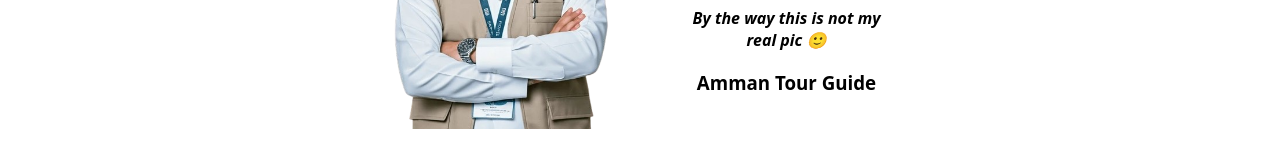
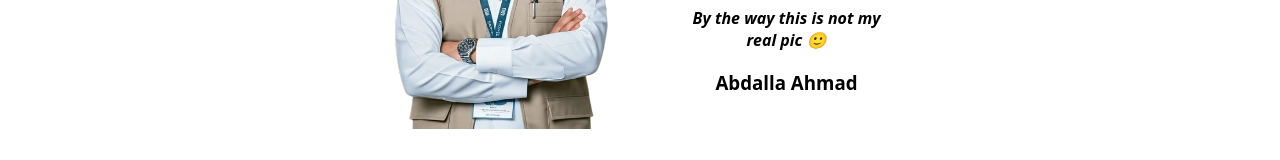
Before and after one commit to AbdallahDev/home-town-site, a plain HTML site: page index.html in a window 1280 px wide. Shown: the part 1461-1621 px from the top of the page. Drawn offline with Linux system fonts and the light colour scheme; a web font is replaced by a local one.

Commit message:
adding my name

```diff
--- a/index.html
+++ b/index.html
@@ -43,7 +43,7 @@
             <p>"As a lifelong local, I know every corner of Amman — join me and experience the city like never before!"
             </p>
             <p id="note">By the way this is not my real pic 🙂</p>
-            <h3>Amman Tour Guide</h3>
+            <h3>Abdalla Ahmad</h3>
         </div>
     </div>
 </body>
```
